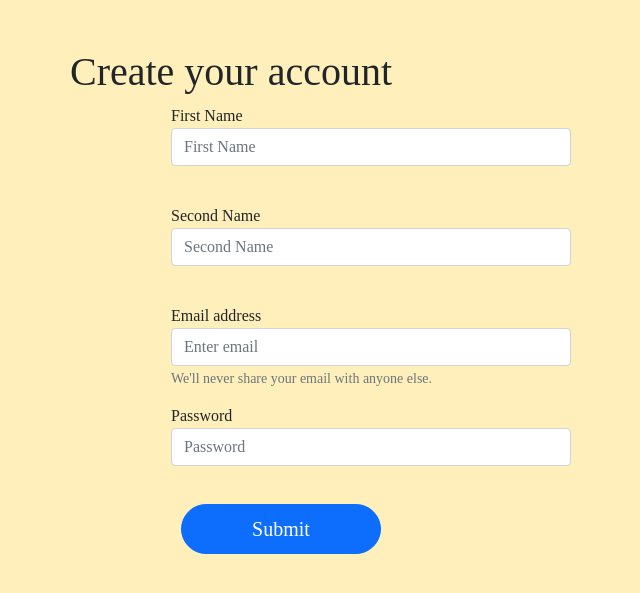
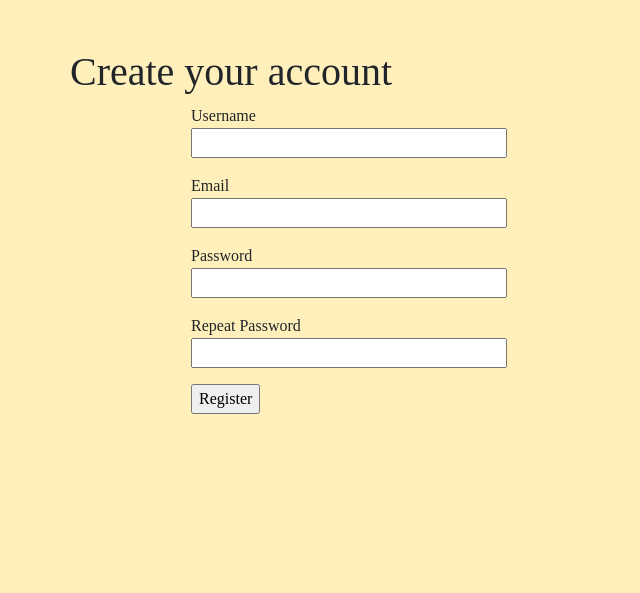
Before and after one commit to Juliet-Ol/book-review, a Flask app: page /register in a window 1280 px wide. Shown: the top 593 px of the page, without its empty margins (409-1049 px from the left). Run offline with Flask 2, Linux system fonts and the light colour scheme; parts of the project's set-up code (start-up, migrations or seed data) failed here and were passed over.

Commit message:
Modify files

```diff
--- a/app/main/forms.py
+++ b/app/main/forms.py
@@ -1,6 +1,6 @@
 from flask_wtf import FlaskForm
 from wtforms import StringField, PasswordField, BooleanField, SubmitField
-from wtforms.validators import DataRequired
+from wtforms.validators import DataRequired,ValidationError,Email,EqualTo
 
 
 class LoginForm(FlaskForm):
@@ -8,3 +8,11 @@ class LoginForm(FlaskForm):
     password = PasswordField('Password', validators=[DataRequired()])
     remember_me = BooleanField('Remember Me')
     submit = SubmitField('Sign In')
+
+class RegistrationForm(FlaskForm):
+    username = StringField('Username', validators=[DataRequired()])
+    email = StringField('Email', validators=[DataRequired(), Email()])
+    password = PasswordField('Password', validators=[DataRequired()])
+    password2 = PasswordField(
+        'Repeat Password', validators=[DataRequired(), EqualTo('password')])
+    submit = SubmitField('Register')
--- a/app/main/routes.py
+++ b/app/main/routes.py
@@ -1,6 +1,8 @@
 from . import main
-from flask import render_template
-from  .forms import LoginForm
+from flask import render_template,flash,redirect,url_for
+from  .forms import LoginForm,RegistrationForm
+from app import request
+from app.models import User
 
 @main.route('/')
 @main.route('/index')
@@ -9,11 +11,18 @@ def index():
     users = {'usersname':'Already have an account ?'}
     return render_template('index.html',user =user,users=users)
 
-@main.route('/register')
+@main.route('/register',methods=['GET','POST'])
 def register():
-    return render_template('register.html')
+    form = RegistrationForm()
+    if request.method == 'POST' and form.validate():
+        user = User(form.username.data,form.email.data,form.password.data)
+        db_session.add(user)
+        flash('thanks for registering')
+        return redirect(url_for('login'))
+    return render_template('register.html',title='Create your account',form=form)
 
 @main.route('/login')
 def login():
     form = LoginForm()
+
     return render_template('login.html', title='Login',form=form)
--- a/app/models.py
+++ b/app/models.py
@@ -1,4 +1,4 @@
-class Book:
+class BookZ:
 
     def __init__(self, id,title,author,publisher,description):
         self.id = id
--- a/app/templates/register.html
+++ b/app/templates/register.html
@@ -13,26 +13,37 @@
 
 <body style="background-color:#FFEFBA;">
     <h1 class="text-center mt-5" style="font-family:Raleway">Create your account</h1>
-    <form class="pepe" style="font-family:Raleway">
-        <div class="form-group1">
-            <label for="exampleInputEmail1">First Name</label>
-            <input type="text" class="form-control" placeholder="First Name">
-        </div>
-        <div class="form-group1">
-            <label for="exampleInputEmail1">Second Name</label>
-            <input type="text" class="form-control" placeholder="Second Name">
-        </div>
-        <div class="form-group1">
-            <label for="exampleInputEmail1">Email address</label>
-            <input type="email" class="form-control" id="exampleInputEmail1" aria-describedby="emailHelp"
-                placeholder="Enter email">
-            <small id="emailHelp" class="form-text text-muted">We'll never share your email with anyone else.</small>
-        </div>
-        <div class="form-group1">
-            <label for="exampleInputPassword1">Password</label>
-            <input type="password" class="form-control" id="exampleInputPassword1" placeholder="Password">
-        </div>
-        <button style="font-family:Raleway; font-size:20px; height:50px; width:200px; border-radius:35px; font-weight:semi-bold; margin-left:290px;" type="submit" class="btn btn-primary">Submit</button>
+    <form action="" method="post" style="font-family:Raleway; margin-left:600px;">
+        {{ form.hidden_tag() }}
+        <p>
+            {{ form.username.label }}<br>
+            {{ form.username(size=32) }}<br>
+            {% for error in form.username.errors %}
+            <span style="color: red;">[{{ error }}]</span>
+            {% endfor %}
+        </p>
+        <p>
+            {{ form.email.label }}<br>
+            {{ form.email(size=32) }}<br>
+            {% for error in form.email.errors %}
+            <span style="color: red;">[{{ error }}]</span>
+            {% endfor %}
+        </p>
+        <p>
+            {{ form.password.label }}<br>
+            {{ form.password(size=32) }}<br>
+            {% for error in form.password.errors %}
+            <span style="color: red;">[{{ error }}]</span>
+            {% endfor %}
+        </p>
+        <p>
+            {{ form.password2.label }}<br>
+            {{ form.password2(size=32) }}<br>
+            {% for error in form.password2.errors %}
+            <span style="color: red;">[{{ error }}]</span>
+            {% endfor %}
+        </p>
+        <p>{{ form.submit() }}</p>
     </form>
 </body>
 
--- a/config.py
+++ b/config.py
@@ -4,6 +4,8 @@ class Config:
     # BOOK_API_BASE_URL ='https://api.themoviedb.org/3/movie/{}?api_key={}'
     BOOK_API_KEY = os.environ.get('BOOK_API_KEY')
     SECRET_KEY = os.environ.get('SECRET_KEY')
+    SQLALCHEMY_DATABASE_URI = os.environ.get('DATABASE_URL')
+    SQLALCHEMY_TRACK_MODIFICATIONS = False
 
 class ProdConfig(Config):
     pass
```
Also changed, not shown: 5 other files.
